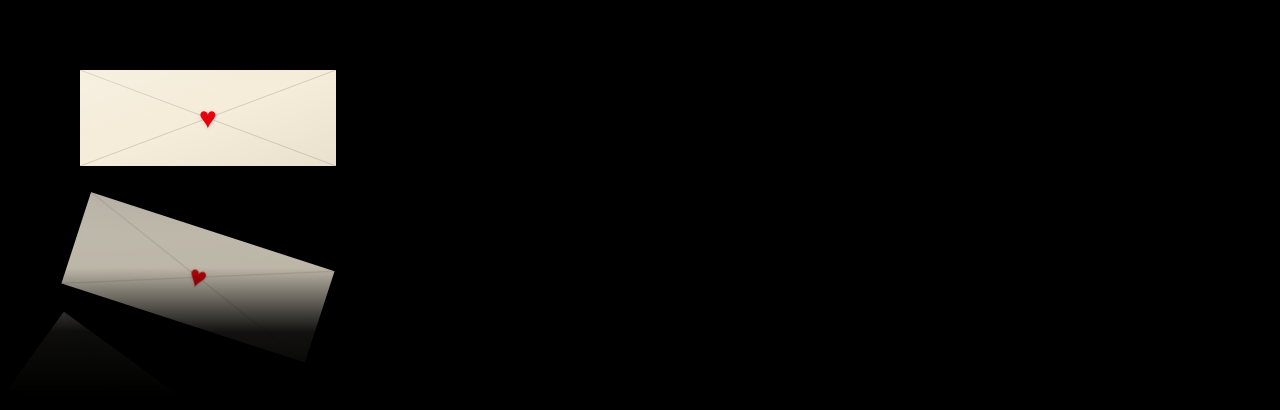
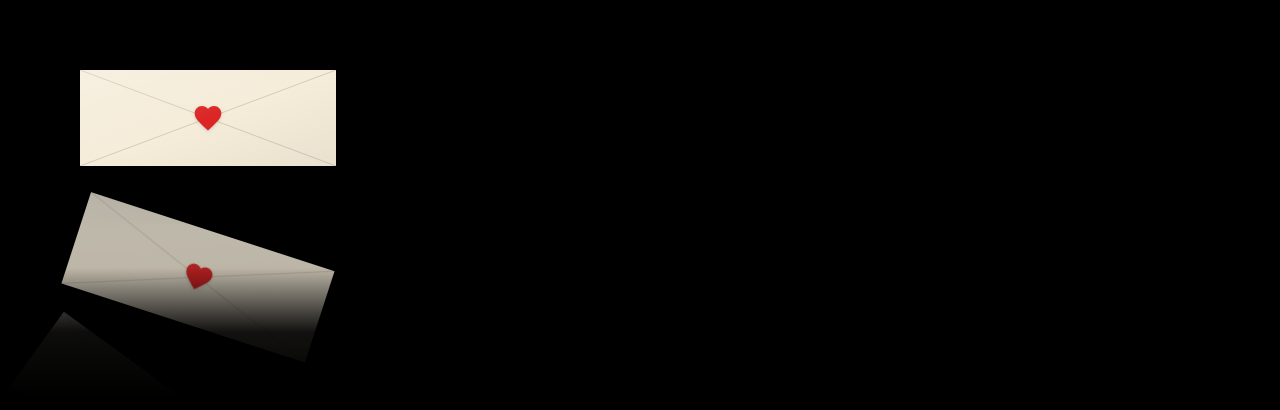
Before and after one commit to Jaysontian/mom-coupons, a Next.js app: page / in a window 1280 px wide. Shown: the part 300-710 px from the top of the page. Built offline with nearby package versions, Linux system fonts and the light colour scheme.

Commit message:
Use clean SVG heart icons instead of unicode glyph

```diff
--- a/app/ScratchCard.tsx
+++ b/app/ScratchCard.tsx
@@ -57,11 +57,16 @@
     ctx.lineTo(width, height);
     ctx.stroke();
 
+    const heartSize = 64;
+    ctx.save();
+    ctx.translate(width / 2 - heartSize / 2, height / 2 - heartSize / 2);
+    ctx.scale(heartSize / 24, heartSize / 24);
     ctx.fillStyle = "#dc2626";
-    ctx.font = "700 64px var(--font-geist-sans), system-ui";
-    ctx.textAlign = "center";
-    ctx.textBaseline = "middle";
-    ctx.fillText("♥", width / 2, height / 2);
+    const heart = new Path2D(
+      "M12 21.35l-1.45-1.32C5.4 15.36 2 12.28 2 8.5 2 5.42 4.42 3 7.5 3c1.74 0 3.41.81 4.5 2.09C13.09 3.81 14.76 3 16.5 3 19.58 3 22 5.42 22 8.5c0 3.78-3.4 6.86-8.55 11.54L12 21.35z",
+    );
+    ctx.fill(heart);
+    ctx.restore();
   }, [width, height, revealed]);
 
   const reveal = () => {
--- a/app/Wheel.tsx
+++ b/app/Wheel.tsx
@@ -169,8 +169,16 @@
           fill="none"
         />
       </svg>
-      <span className="absolute inset-0 flex items-center justify-center text-red-600 text-3xl drop-shadow">
-        ♥
+      <span className="absolute inset-0 flex items-center justify-center">
+        <svg
+          width="32"
+          height="32"
+          viewBox="0 0 24 24"
+          fill="#dc2626"
+          className="drop-shadow"
+        >
+          <path d="M12 21.35l-1.45-1.32C5.4 15.36 2 12.28 2 8.5 2 5.42 4.42 3 7.5 3c1.74 0 3.41.81 4.5 2.09C13.09 3.81 14.76 3 16.5 3 19.58 3 22 5.42 22 8.5c0 3.78-3.4 6.86-8.55 11.54L12 21.35z" />
+        </svg>
       </span>
       <span className="pointer-events-none absolute inset-0 bg-gradient-to-br from-white/20 via-transparent to-black/5" />
     </div>
--- a/app/pond/Pond.tsx
+++ b/app/pond/Pond.tsx
@@ -157,8 +157,16 @@
           fill="none"
         />
       </svg>
-      <span className="absolute inset-0 flex items-center justify-center text-red-600 text-2xl drop-shadow">
-        ♥
+      <span className="absolute inset-0 flex items-center justify-center">
+        <svg
+          width="22"
+          height="22"
+          viewBox="0 0 24 24"
+          fill="#dc2626"
+          className="drop-shadow"
+        >
+          <path d="M12 21.35l-1.45-1.32C5.4 15.36 2 12.28 2 8.5 2 5.42 4.42 3 7.5 3c1.74 0 3.41.81 4.5 2.09C13.09 3.81 14.76 3 16.5 3 19.58 3 22 5.42 22 8.5c0 3.78-3.4 6.86-8.55 11.54L12 21.35z" />
+        </svg>
       </span>
       <span className="pointer-events-none absolute inset-0 bg-gradient-to-br from-white/20 via-transparent to-black/5" />
     </div>
```
